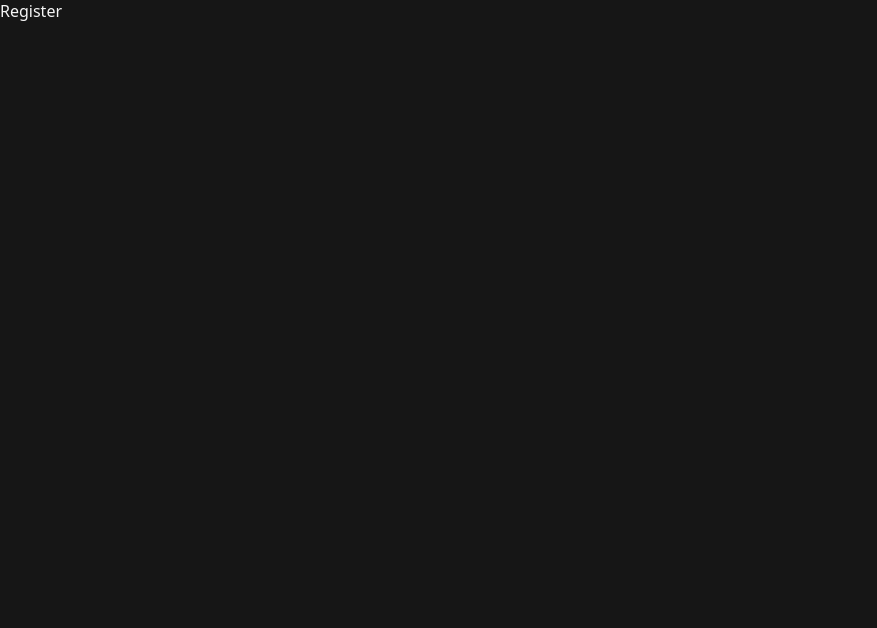
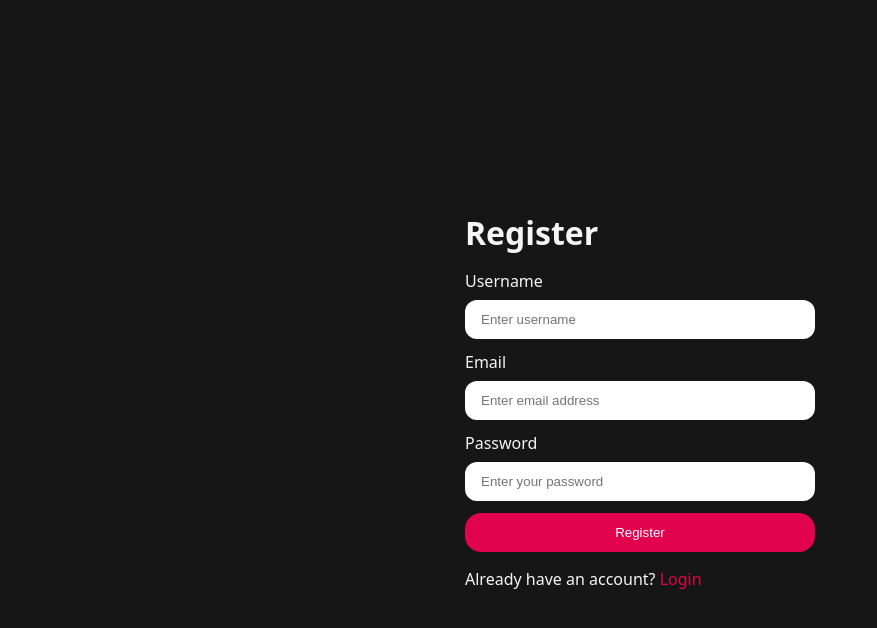
Before and after one commit to bharatjoshi3010/AI-resume-analyser-and-Creator, a React app in the folder Frontend/: page /register in a window 1280 px wide. Shown: the top 628 px of the page, without its empty margins (0-877 px from the left). Built offline with nearby package versions, Linux system fonts and the light colour scheme; the HTML template or start-up script is replaced by a standard one.

Commit message:
created api connection with axios(services)

```diff
--- a/Frontend/package.json
+++ b/Frontend/package.json
@@ -10,6 +10,7 @@
     "preview": "vite preview"
   },
   "dependencies": {
+    "axios": "^1.18.1",
     "react": "^19.2.7",
     "react-dom": "^19.2.7",
     "react-router": "^8.0.1",
--- a/Frontend/src/features/auth/auth.form.scss
+++ b/Frontend/src/features/auth/auth.form.scss
@@ -38,4 +38,9 @@
     }
 
 
+    a{
+        color: #e1034d;
+        text-decoration: none;
+    }
+
 }
--- a/Frontend/src/features/auth/pages/Login.jsx
+++ b/Frontend/src/features/auth/pages/Login.jsx
@@ -1,7 +1,10 @@
 import React from 'react'
 import "../auth.form.scss"
+import { useNavigate, Link } from 'react-router'
 
 const Login = () => {
+
+    const navigate = useNavigate()
 
 
     const handleSubmit = (e) => {          //prevent reload when we click on the submit button of form
@@ -27,7 +30,11 @@
                 <button className='button primary-button'>Login</button>
 
             </form>
+
+            <p>Don't have an account? <Link to={"/register"}>Register</Link></p>
+
         </div>
+
     </main>
   )
 }
--- a/Frontend/src/features/auth/pages/Register.jsx
+++ b/Frontend/src/features/auth/pages/Register.jsx
@@ -1,8 +1,42 @@
 import React from 'react'
+import { useNavigate, Link } from 'react-router'
 
 const Register = () => {
+
+    const navigate = useNavigate()
+
+    const handleSubmit = (e) => {          //prevent reload when we click on the submit button of form
+        e.preventDefault()
+    }
+
   return (
-    <div>Register</div>
+    <main>
+        <div className="form-container">
+            <h1>Register</h1>
+
+            <form>
+
+                <div className="input-group">
+                    <label htmlFor="username">Username</label>
+                    <input type="text" id="username" name="username" placeholder='Enter username' />
+                </div>
+                <div className="input-group">
+                    <label htmlFor="email">Email</label>
+                    <input type="email" id="email" name="email" placeholder='Enter email address' />
+                </div>
+                <div className="input-group">
+                    <label htmlFor="password">Password</label>
+                    <input type="password" id="password" name="password" placeholder='Enter your password' />
+                </div>
+
+                <button className='button primary-button'>Register</button>
+
+            </form>
+
+            <p>Already have an account? <Link to={"/login"}>Login</Link></p>
+
+        </div>
+    </main>
   )
 }
 
```
Also changed, not shown: Frontend/src/features/auth/services/auth.api.js (added, +68 -0 lines), 2 other files (tests, documents, lock files or other folders).
